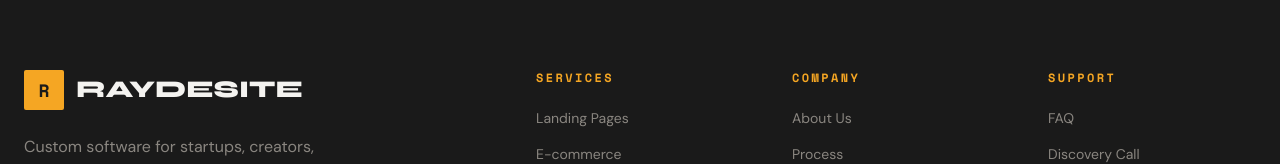
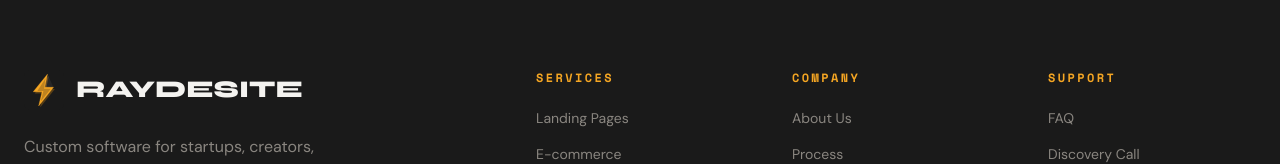
Before and after one commit to Raydesite/raydesite-website-official, a Next.js app: page / in a window 1280 px wide. Shown: the part 5045-5209 px from the top of the page. Built offline with nearby package versions, Linux system fonts and the light colour scheme.

Commit message:
FAQ & Footer - esp

```diff
--- a/components/FAQ.tsx
+++ b/components/FAQ.tsx
@@ -1,36 +1,13 @@
 'use client';
 
 import { useState } from 'react';
-
-const faqs = [
-	{
-		q: 'What software solutions does your company offer?',
-		a: 'We offer customized solutions including: landing pages, online stores, web and mobile applications, e-commerce, and process automation. Each project is tailored to your business needs.',
-	},
-	{
-		q: 'What is the development timeline for a project?',
-		a: 'It depends on complexity. A simple MVP takes 4-6 weeks, medium-sized projects 2-3 months. During the initial consultation we establish a clear timeline with defined milestones.',
-	},
-	{
-		q: 'Do you offer post-launch support?',
-		a: 'Yes. We offer monthly maintenance plans that include updates, security patches, and continuous optimizations.',
-	},
-	{
-		q: 'What technologies do you use?',
-		a: 'We work with modern and scalable technologies: React, Next.js, Node.js, TypeScript, PostgreSQL, Firebase. We choose the stack that best fits your project.',
-	},
-	{
-		q: 'What is the process to start a project?',
-		a: '1) Free initial consultation 2) Requirements and budget analysis 3) Technical proposal 4) Contract signature 5) Development begins with bi-weekly sprints.',
-	},
-	{
-		q: 'Can I see my project code?',
-		a: 'Yes. We provide complete access to the repository and code documentation.',
-	},
-];
+import { useLang } from '@/context/LanguageContext';
+import { t } from '@/lib/translations';
 
 export default function FAQ() {
 	const [open, setOpen] = useState<number | null>(null);
+	const { lang } = useLang();
+	const tr = t[lang].faq;
 
 	return (
 		<section
@@ -42,7 +19,7 @@ export default function FAQ() {
 				<div className='text-center mb-16'>
 					<span className='font-mono text-xs font-bold uppercase tracking-[0.2em] text-[#8A8680] flex items-center justify-center gap-2 mb-3'>
 						<span className='w-6 h-0.5 bg-[#F5A623]' />
-						Got questions?
+						{tr.eyebrow}
 						<span className='w-6 h-0.5 bg-[#F5A623]' />
 					</span>
 					<h2
@@ -54,12 +31,12 @@ export default function FAQ() {
 							letterSpacing: '-0.02em',
 						}}
 					>
-						FAQ
+						{tr.heading}
 					</h2>
 				</div>
 
 				<dl className='space-y-3'>
-					{faqs.map((faq, i) => (
+					{tr.items.map((faq, i) => (
 						<div
 							key={i}
 							className={`border-2 border-[#1A1A1A] rounded-2xl overflow-hidden transition-all duration-200 ${open === i ? 'shadow-[4px_4px_0_#F5A623]' : 'hover:shadow-[4px_4px_0_#1A1A1A]'}`}
--- a/components/Footer.tsx
+++ b/components/Footer.tsx
@@ -1,31 +1,12 @@
-const footerLinks = {
-	Services: [
-		{ label: 'Landing Pages', href: '#products' },
-		{ label: 'E-commerce', href: '#products' },
-		{ label: 'Web Apps', href: '#products' },
-		{ label: 'Mobile Apps', href: '#products' },
-		{ label: 'Shopify', href: '#products' },
-	],
-	Company: [
-		{ label: 'About Us', href: '/about-us' },
-		{ label: 'Process', href: '#quote' },
-		{ label: 'Work', href: '#latest' },
-		{ label: 'Careers', href: 'mailto:raydesite@gmail.com' },
-	],
-	Support: [
-		{ label: 'FAQ', href: '#faq' },
-		{ label: 'Discovery Call', href: '#quote' },
-		{ label: 'Maintenance', href: '#quote' },
-		{ label: 'Get a Quote', href: '#quote' },
-	],
-	Legal: [
-		{ label: 'Privacy Policy', href: '/privacy-policy' },
-		{ label: 'Terms of Service', href: '/terms-of-service' },
-		{ label: 'Cookie Policy', href: '/cookie-policy' },
-	],
-};
+'use client';
+
+import { useLang } from '@/context/LanguageContext';
+import { t } from '@/lib/translations';
 
 export default function Footer() {
+	const { lang } = useLang();
+	const tr = t[lang].footer;
+
 	return (
 		<footer
 			className='bg-[#1A1A1A] text-[#F4F3F0] pt-20 pb-8 px-6'
@@ -37,10 +18,42 @@ export default function Footer() {
 					{/* Brand */}
 					<div className='lg:col-span-2'>
 						<div className='flex items-center gap-3 mb-6'>
-							<div className='w-10 h-10 bg-[#F5A623] rounded-sm flex items-center justify-center'>
-								<span className='text-[#1A1A1A] font-mono font-bold text-lg'>
-									R
-								</span>
+							<div className='w-10 h-10 bg-[#1A1A1A] rounded-md flex items-center justify-center overflow-hidden'>
+								<svg
+									width='22'
+									height='33'
+									viewBox='0 0 66 100'
+									fill='none'
+									xmlns='http://www.w3.org/2000/svg'
+								>
+									<path
+										opacity='0.12'
+										d='M43.4722 0.511475L0.511414 53.701H27.1062L16.8774 96.6618L61.884 40.4036H35.2892L43.4722 0.511475Z'
+										fill='#F5A623'
+									/>
+									<path
+										opacity='0.3'
+										d='M47.5637 5.62585L4.60291 58.8154H31.1977L20.9689 101.776L65.9755 45.518H39.3807L47.5637 5.62585Z'
+										fill='#E09010'
+									/>
+									<path
+										d='M43.4722 0.511475L0.511414 53.701H27.1062L16.8774 96.6618L61.884 40.4036H35.2892L43.4722 0.511475Z'
+										fill='#F5A623'
+										stroke='#F5A623'
+										strokeWidth='1.02288'
+										strokeLinejoin='round'
+									/>
+									<path
+										opacity='0.25'
+										d='M37.3349 13.8088L12.7859 51.6552H31.1977L23.0146 83.3644L53.7009 44.4951H33.2434L37.3349 13.8088Z'
+										fill='#1A1A1A'
+									/>
+									<path
+										opacity='0.06'
+										d='M43.4722 0.511475L35.2892 40.4036H61.884L43.4722 0.511475Z'
+										fill='white'
+									/>
+								</svg>
 							</div>
 							<span
 								style={{
@@ -56,8 +69,7 @@ export default function Footer() {
 							className='text-[#8A8680] leading-relaxed mb-6 max-w-xs'
 							style={{ fontFamily: 'DM Sans, sans-serif' }}
 						>
-							Custom software for startups, creators, and businesses that need
-							clean execution, not empty promises.
+							{tr.tagline}
 						</p>
 						{/* Newsletter */}
 						{/* <div>
@@ -78,16 +90,17 @@ export default function Footer() {
 					</div>
 
 					{/* Links */}
-					{Object.entries(footerLinks).map(([category, links]) => (
+					{(Object.keys(tr.links) as Array<keyof typeof tr.links>).map(
+						(category) => (
 							<div key={category}>
 								<h3 className='font-mono text-xs font-bold uppercase tracking-[0.2em] text-[#F5A623] mb-5'>
-								{category}
+									{tr.categories[category]}
 								</h3>
 								<ul
 									className='space-y-3'
 									role='list'
 								>
-								{links.map((link) => (
+									{tr.links[category].map((link) => (
 										<li key={link.label}>
 											<a
 												href={link.href}
@@ -100,17 +113,18 @@ export default function Footer() {
 									))}
 								</ul>
 							</div>
-					))}
+						),
+					)}
 				</div>
 
 				{/* Bottom */}
 				<div className='flex flex-col md:flex-row items-center justify-between gap-4'>
 					<p className='font-mono text-xs text-[#5A5A5A] uppercase tracking-widest'>
-						© 2026 Raydesite. All rights reserved.
+						{tr.copyright}
 					</p>
 					<div className='flex items-center gap-6'>
 						<span className='font-mono text-xs text-[#5A5A5A]'>
-							Built with ☕ and too many tabs open
+							{tr.builtWith}
 						</span>
 						<div className='flex gap-3'>
 							{['𝕏', 'Ins', 'gh'].map((icon) => (
```
Lines whose indentation alone changed are shown as unchanged.
